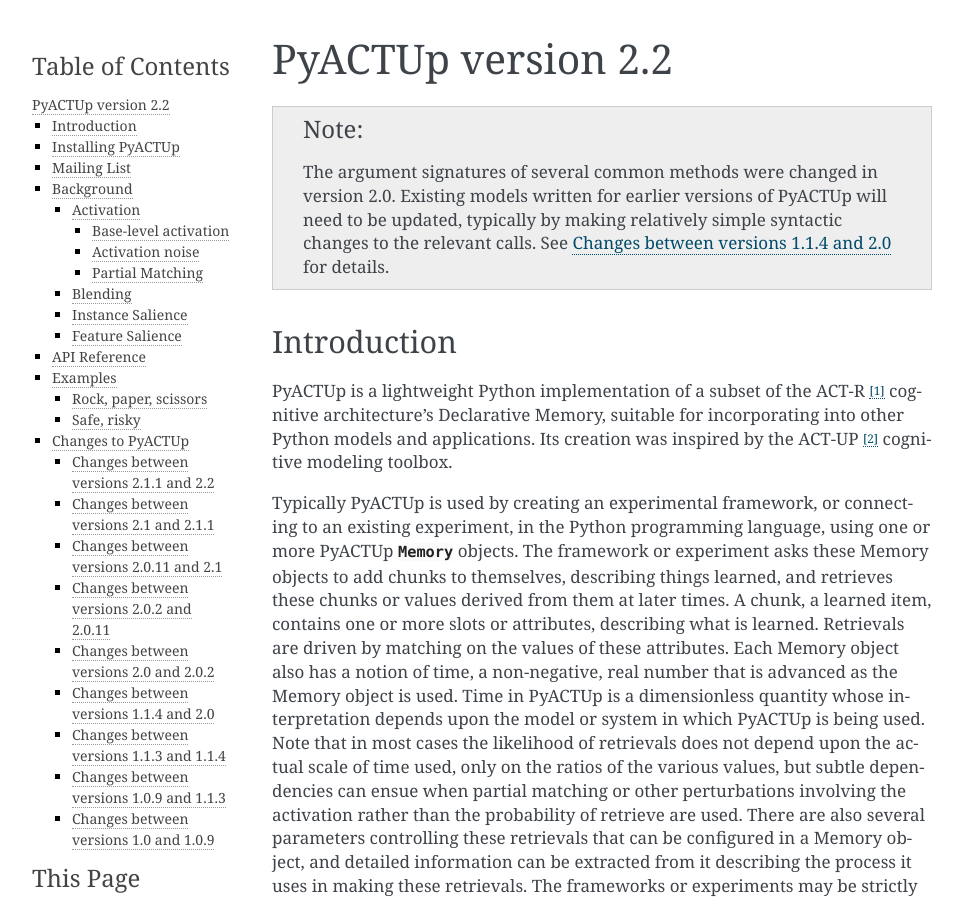
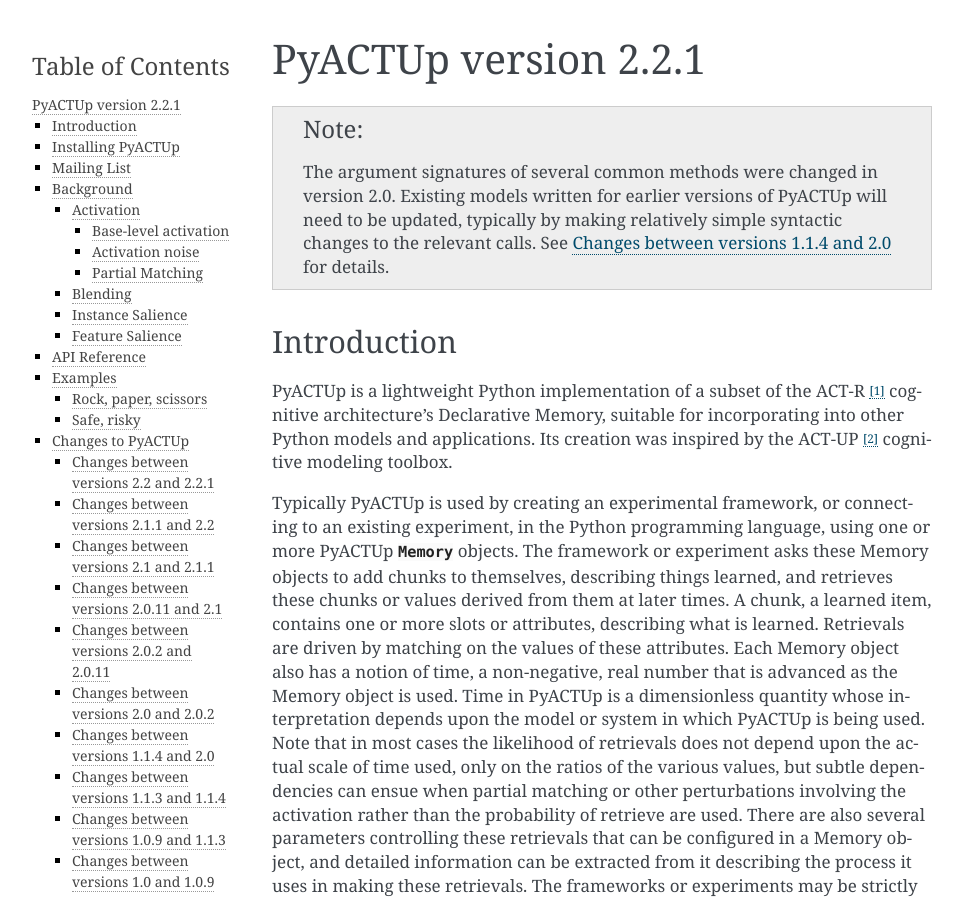
Before and after one commit to dfmorrison/pyactup, a Sphinx documentation site: the page built from doc/index.rst, in a window 1280 px wide and 900 px high. Shown: the whole window, without its empty margins (148-1111 px from the left). Built offline with Sphinx 7.4.7, drawn with Linux system fonts in a browser that asks for light colours; formulas are drawn with MathJax 3; some of the changed text lies outside the part shown.

```diff
--- a/doc/conf.py
+++ b/doc/conf.py
@@ -59,4 +59,4 @@ html_theme = 'alabaster'
 # so a file named "default.css" will overwrite the builtin "default.css".
 html_static_path = ['_static']
 
-copyright = "2018-2023, Carnegie Mellon University"
+copyright = "2018-2024, Carnegie Mellon University"
--- a/doc/index.rst
+++ b/doc/index.rst
@@ -1,5 +1,5 @@
-PyACTUp version 2.2
-*******************
+PyACTUp version 2.2.1
+*********************
 
 .. toctree::
    :maxdepth: 3
@@ -575,6 +575,11 @@ The result of running this is
 Changes to PyACTUp
 ==================
 
+Changes between versions 2.2 and 2.2.1
+--------------------------------------
+
+* Updated copyright notices.
+
 Changes between versions 2.1.1 and 2.2
 --------------------------------------
 
--- a/pyactup.py
+++ b/pyactup.py
@@ -1,4 +1,4 @@
-# Copyright (c) 2018-2023 Carnegie Mellon University
+# Copyright (c) 2018-2024 Carnegie Mellon University
 #
 # Permission is hereby granted, free of charge, to any person obtaining a copy of this
 # software and associated documentation files (the "Software"), to deal in the Software
@@ -37,7 +37,7 @@ may be strictly algorithmic, may interact with human subjects, or may be embedde
 sites.
 """
 
-__version__ = "2.2"
+__version__ = "2.2.1"
 
 if "dev" in __version__:
     print("PyACTUp version", __version__)
--- a/setup.py
+++ b/setup.py
@@ -1,4 +1,4 @@
-# Copyright 2018-2022 Carnegie Mellon University
+# Copyright 2018-2024 Carnegie Mellon University
 
 from setuptools import setup
 from pyactup import __version__
--- a/test_pyactup.py
+++ b/test_pyactup.py
@@ -1,4 +1,4 @@
-# Copyright 2018-2023 Carnegie Mellon University
+# Copyright 2018-2024 Carnegie Mellon University
 
 import pyactup
 from pyactup import Memory
```
Also changed, not shown: README.md (+1 -1 lines), 1 other file.
